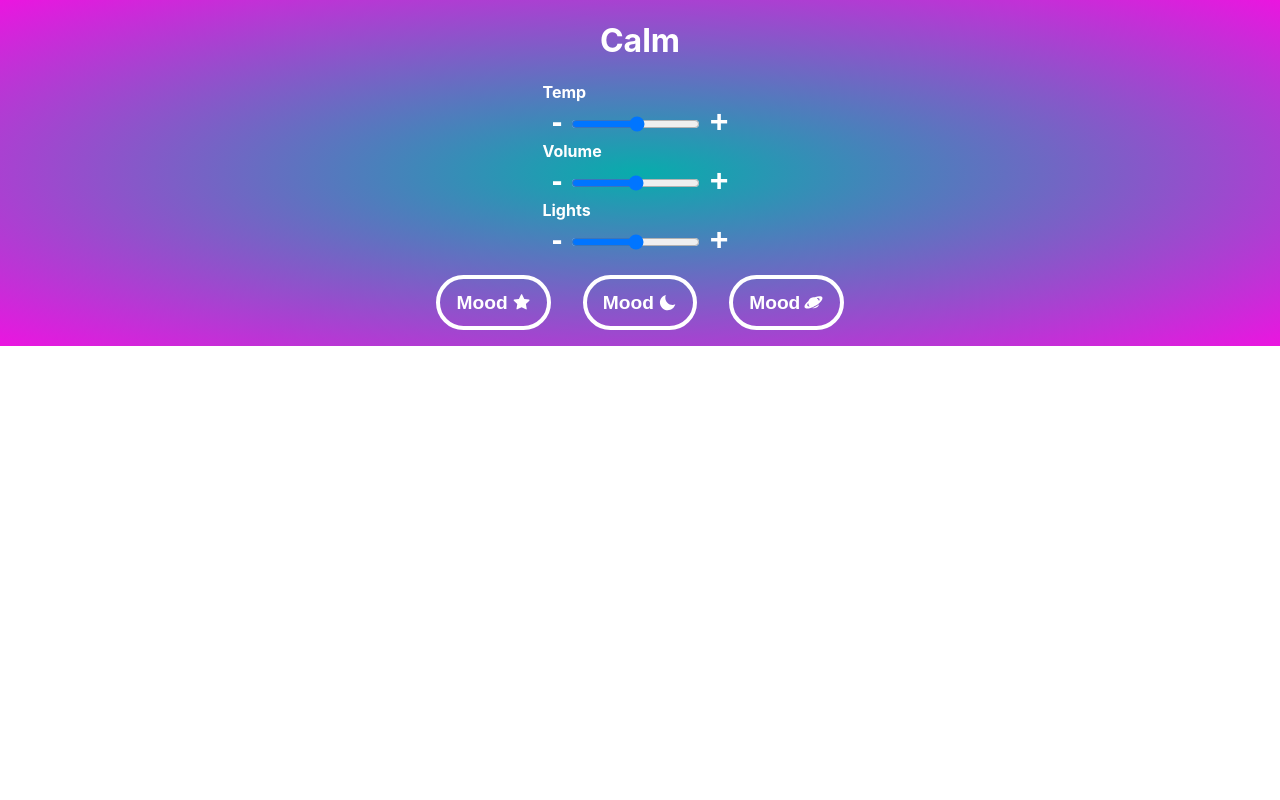
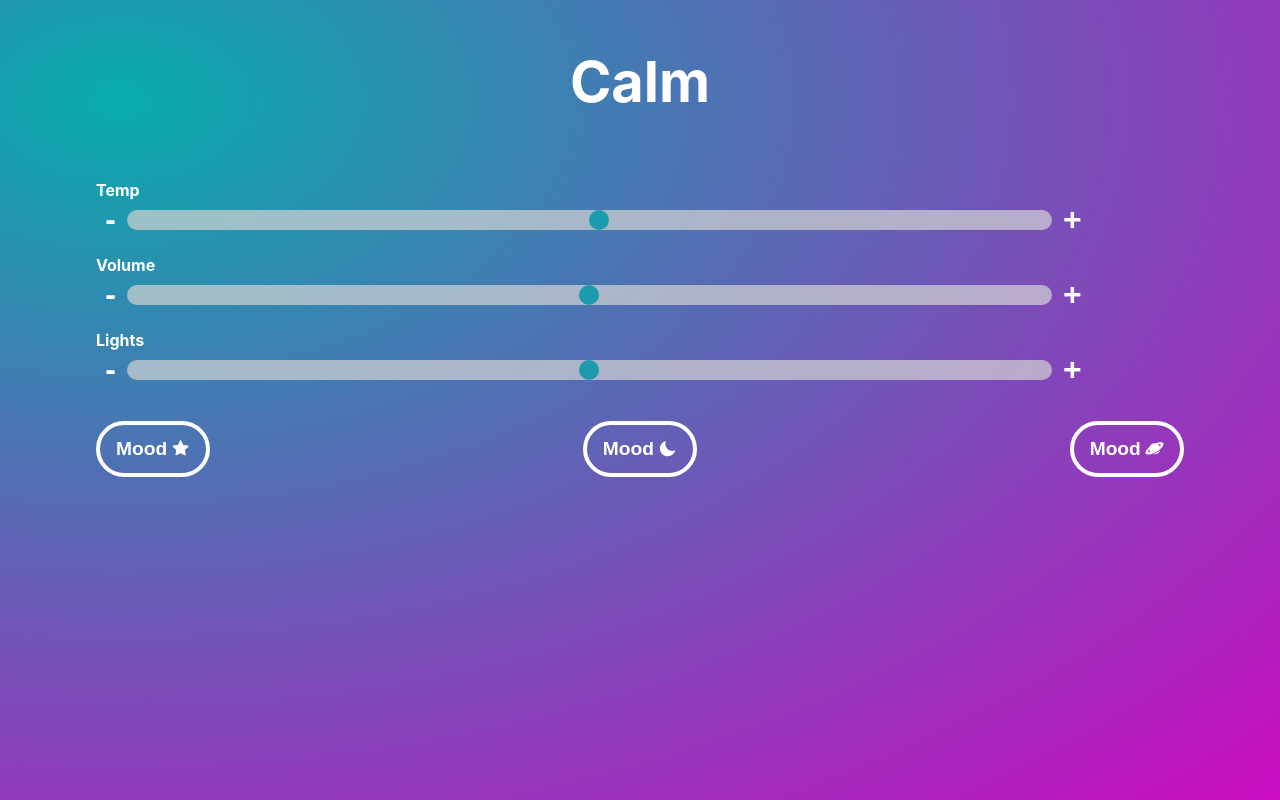
Before and after one commit to runandJUMP99/dailyui, a React (Create React App) app: page / in a window 1280 px wide. Built offline with nearby package versions, Linux system fonts and the light colour scheme; a web font is replaced by a local one.

Commit message:
dailyUI 6 and 7 complete, need imgs

```diff
--- a/src/components/DailyUI7/DailyUI7.jsx
+++ b/src/components/DailyUI7/DailyUI7.jsx
@@ -1,4 +1,4 @@
-import React, {useState} from "react";
+import React, {useEffect, useState} from "react";
 
 import Moods from "./Moods/Moods";
 import Sliders from "./Sliders/Sliders";
@@ -11,6 +11,22 @@ const DailyUI7 = () => {
         Volume: 50,
         Lights: 50
     });
+    const [jumboValue, setJumboValue] = useState(10);
+    const [jumboStyle, setJumboStyle] = useState(null);
+
+    useEffect(() => {
+        const timeout = setTimeout(() => {
+            setJumboStyle({display: "block", opacity: 0});
+
+            const secondTimeout = setTimeout(() => {
+                setJumboStyle({display: "none"})
+            }, 1000);
+        }, 2000);
+
+        return () => {
+            clearTimeout(timeout);
+        };
+    }, [jumboValue]);
 
     function handleClick(selection) {
         switch(selection) {
@@ -48,6 +64,7 @@ const DailyUI7 = () => {
                     [name]: prevValues[name] + 1
                 };
             });
+            setJumboValue(sliders[name] + 1);
         } else {
             setSliders(prevValues => {
                 return {
@@ -55,13 +72,14 @@ const DailyUI7 = () => {
                     [name]: prevValues[name] - 1
                 };
             });
+            setJumboValue(sliders[name] - 1);
         }
+
+        setJumboStyle({display: "block", opacity: 1});
     }
 
     function handleSlide(event) {
         const {name, value} = event.target;
-
-        console.log(name, value);
 
         setSliders(prevValues => {
             return {
@@ -70,11 +88,21 @@ const DailyUI7 = () => {
             }
         });
 
-        console.log(sliders);
+        setJumboValue(parseInt(value));
+        setJumboStyle({display: "block", opacity: 1});
+
+        // setTimeout(() => {
+        //     setJumboStyle({display: "block", opacity: 0});
+
+        //     setTimeout(() => {
+        //         setJumboStyle({display: "none"})
+        //     }, 1000);
+        // }, 2000);
     }
 
     return (
         <div className={classes.DailyUI7}>
+            <h1 className={classes.JumboValue} style={jumboStyle}>{jumboValue}</h1>
             <h1>Calm</h1>
             <Sliders onSlide={handleSlide} onChange={handleAdjustment} values={sliders}/>
             <Moods onClick={handleClick}/>
--- a/src/components/DailyUI7/DailyUI7.module.css
+++ b/src/components/DailyUI7/DailyUI7.module.css
@@ -1,8 +1,23 @@
 .DailyUI7 {
     align-items: center;
-    background: radial-gradient(#08acac, #eb15e0);
+    background: radial-gradient(farthest-corner at 120px 100px, #08acac, #ca0bc1);
     color: white;
     display: flex;
     flex-direction: column;
-    justify-content: center;
+    height: 100vh;
 }
+
+.DailyUI7 h1 {
+    font-size: 3.5rem;
+    margin: 3rem auto;
+}
+
+.JumboValue {
+    display: none;
+    font-size: 10rem !important;
+    opacity: 0;
+    position: fixed;
+    transition: opacity 1s ease-out;
+    top: 10%;
+    z-index: 10;
+}
--- a/src/components/DailyUI7/Moods/Moods.module.css
+++ b/src/components/DailyUI7/Moods/Moods.module.css
@@ -1,5 +1,7 @@
 .Moods {
     display: flex;
+    justify-content: space-between;
+    width: 85%;
 }
 
 .Moods button {
@@ -15,7 +17,14 @@
     outline: none;
     padding: 0.8rem 1rem;
     transition: all 0.4s ease-out;
-    ;
+}
+
+.Moods button:first-child {
+    margin-left: 0;
+}
+
+.Moods button:last-child {
+    margin-right: 0;
 }
 
 .Moods button:hover {
--- a/src/components/DailyUI7/Sliders/Slider/Slider.module.css
+++ b/src/components/DailyUI7/Sliders/Slider/Slider.module.css
@@ -1,3 +1,7 @@
+.Slider {
+    margin: 1rem auto;
+}
+
 .Slider label {
     color: white;
     display: block;
@@ -5,9 +9,27 @@
 }
 
 .Slider input {
-    background: green;
-    color: red;
-    margin: auto;
+    appearance: none;
+    background: #d3d3d3;
+    border-radius: 32px;
+    height: 20px;
+    opacity: 0.7;
+    outline: none;
+    transition: opacity 0.2s;
+    width: 85%;
+}
+
+.Slider input:hover {
+    opacity: 1;
+}
+
+.Slider input::-webkit-slider-thumb {
+    appearance: none;
+    background: #08acac;
+    border-radius: 50%;
+    cursor: pointer;
+    height: 20px;
+    width: 20px;
 }
 
 .Slider button {
--- a/src/components/DailyUI7/Sliders/Sliders.module.css
+++ b/src/components/DailyUI7/Sliders/Sliders.module.css
@@ -0,0 +1,3 @@
+.Sliders {
+    width: 85%;
+}
```
